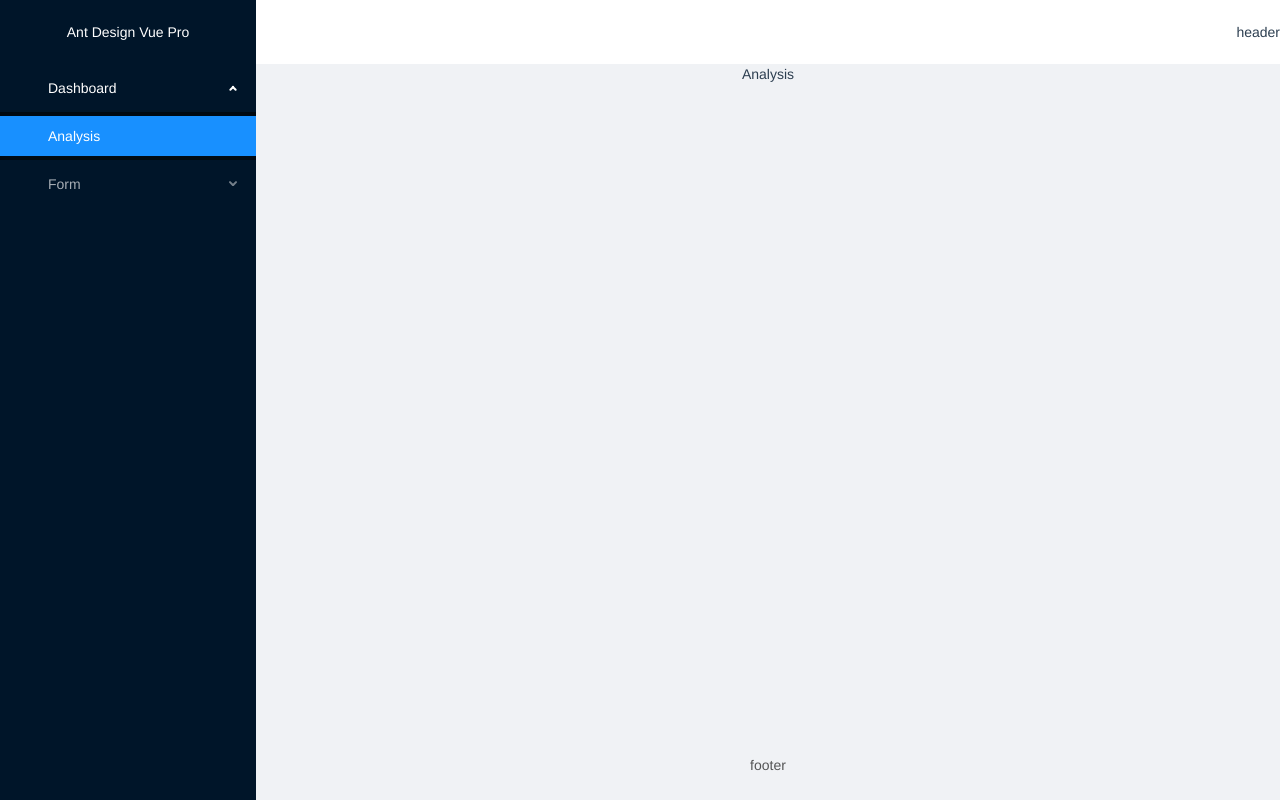
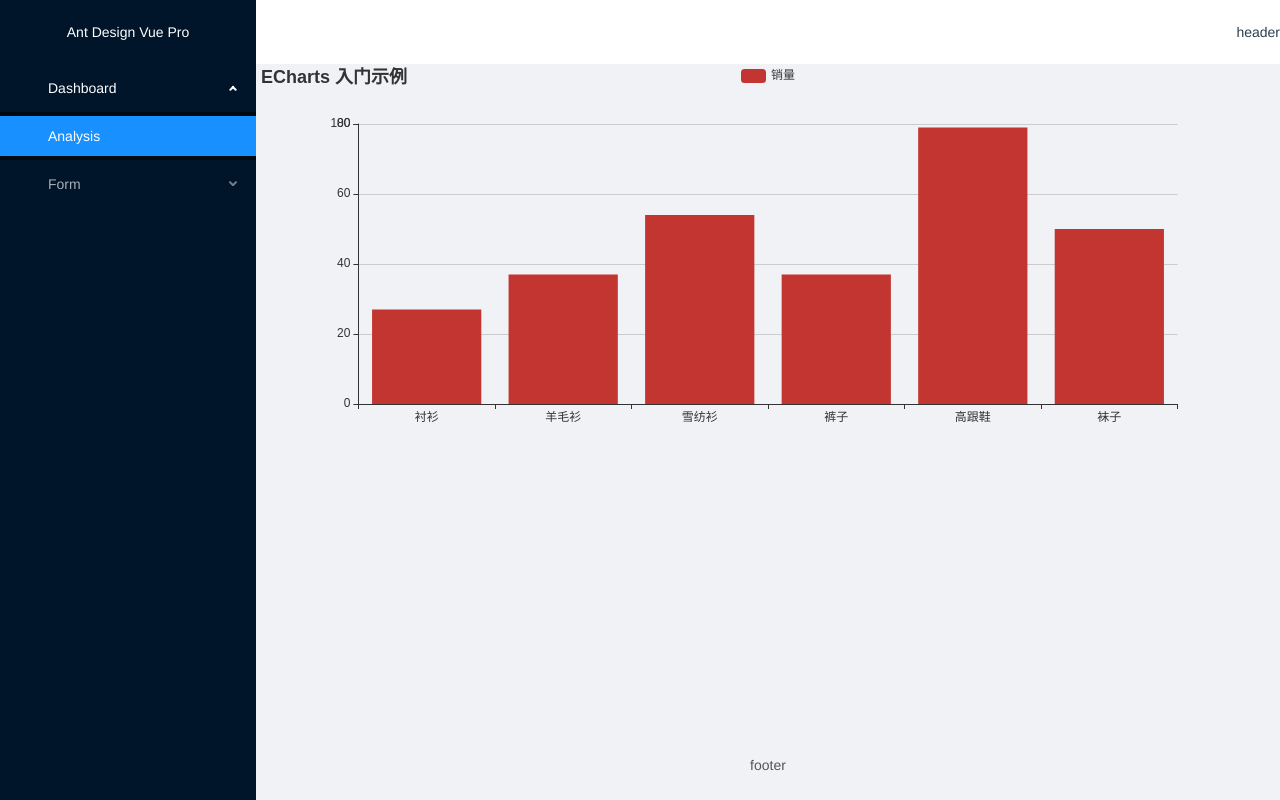
Before and after one commit to machenjie/ant-design-vue-pro, a Vue app: page /dashboard/analysis in a window 1280 px wide. Built offline with nearby package versions, Linux system fonts and the light colour scheme.

Commit message:
add router

```diff
--- a/package.json
+++ b/package.json
@@ -10,10 +10,13 @@
   },
   "dependencies": {
     "@ant-design/icons": "^1.1.16",
+    "@types/element-resize-detector": "^1.1.2",
     "@types/lodash": "^4.14.123",
     "@types/nprogress": "^0.0.29",
     "ant-design-vue": "^1.3.8",
     "core-js": "^2.6.5",
+    "echarts": "^4.2.1",
+    "element-resize-detector": "^1.1.15",
     "lodash": "^4.17.11",
     "moment": "^2.24.0",
     "nprogress": "^0.2.0",
@@ -24,6 +27,7 @@
     "vuex": "^3.0.1"
   },
   "devDependencies": {
+    "@types/echarts": "^4.1.9",
     "@types/jest": "^23.1.4",
     "@vue/cli-plugin-babel": "^3.6.0",
     "@vue/cli-plugin-eslint": "^3.6.0",
--- a/src/components/Authority.vue
+++ b/src/components/Authority.vue
@@ -16,7 +16,7 @@ import Auth from "@/utils/Auth";
         : null
     );
   }
-})
+} as any)
 export default class Authority extends Vue {
   @Prop() authorized!: string[];
 }
--- /dev/null
+++ b/src/components/Charts.vue
@@ -0,0 +1,52 @@
+<template>
+  <div class="echarts" ref="echarts"></div>
+</template>
+
+<script lang="ts">
+import echarts from "echarts";
+import elementResizeDetectorMaker from "element-resize-detector";
+import { debounce } from "lodash";
+import { Component, Prop, Vue } from "vue-property-decorator";
+
+@Component({
+  watch: {
+    option(val) {
+      let _this = this as any;
+      _this.chart.setOption(val);
+    }
+  },
+  created(): void {
+    let _this = this as any;
+    _this.resize = debounce(_this.resize, 300);
+  },
+  mounted(): void {
+    let _this = this as any;
+    this.$nextTick(() => {
+      _this.chart = echarts.init(_this.$refs.echarts as HTMLDivElement);
+      _this.chart.setOption(_this.option);
+
+      _this.erd = elementResizeDetectorMaker();
+      _this.erd.listenTo(_this.$refs.echarts as HTMLElement, _this.resize);
+    });
+  },
+  beforeDestroy(): void {
+    let _this = this as any;
+    _this.erd.removeListener(_this.$refs.echarts, _this.resize);
+    _this.chart.dispose();
+    _this.chart = null;
+  }
+})
+export default class Charts extends Vue {
+  @Prop() option!: object;
+
+  resize() {
+    (this as any).chart.resize();
+  }
+}
+</script>
+
+<style scoped lang="less">
+.echarts {
+  height: 400px;
+}
+</style>
--- a/src/views/dashboard/Analysis.vue
+++ b/src/views/dashboard/Analysis.vue
@@ -1,14 +1,55 @@
 <template>
   <div>
-    Analysis
+    <Charts :option="option"> </Charts>
   </div>
 </template>
 
-<script>
+<script lang="ts">
 import { Component, Vue } from "vue-property-decorator";
+import { random } from "lodash";
+import Charts from "@/components/Charts.vue";
 
-@Component
-export default class Analysis extends Vue {}
+@Component({
+  mounted(): void {
+    let _this = this as any;
+    _this.interval = setInterval(() => {
+      _this.option.series[0].data = (_this.option.series[0]
+        .data as number[]).map(() => random(10, 100));
+      _this.option = { ..._this.option };
+      console.log(_this.option);
+    }, 1000);
+  },
+  beforeDestroy(): void {
+    let _this = this as any;
+    clearInterval(_this.interval);
+    _this.interval = null;
+  },
+  components: {
+    Charts
+  }
+})
+export default class Analysis extends Vue {
+  option = {
+    title: {
+      text: "ECharts 入门示例"
+    },
+    tooltip: {},
+    legend: {
+      data: ["销量"]
+    },
+    xAxis: {
+      data: ["衬衫", "羊毛衫", "雪纺衫", "裤子", "高跟鞋", "袜子"]
+    },
+    yAxis: {},
+    series: [
+      {
+        name: "销量",
+        type: "bar",
+        data: [5, 20, 36, 10, 10, 20]
+      }
+    ]
+  };
+}
 </script>
 
 <style scoped lang="less"></style>
```
